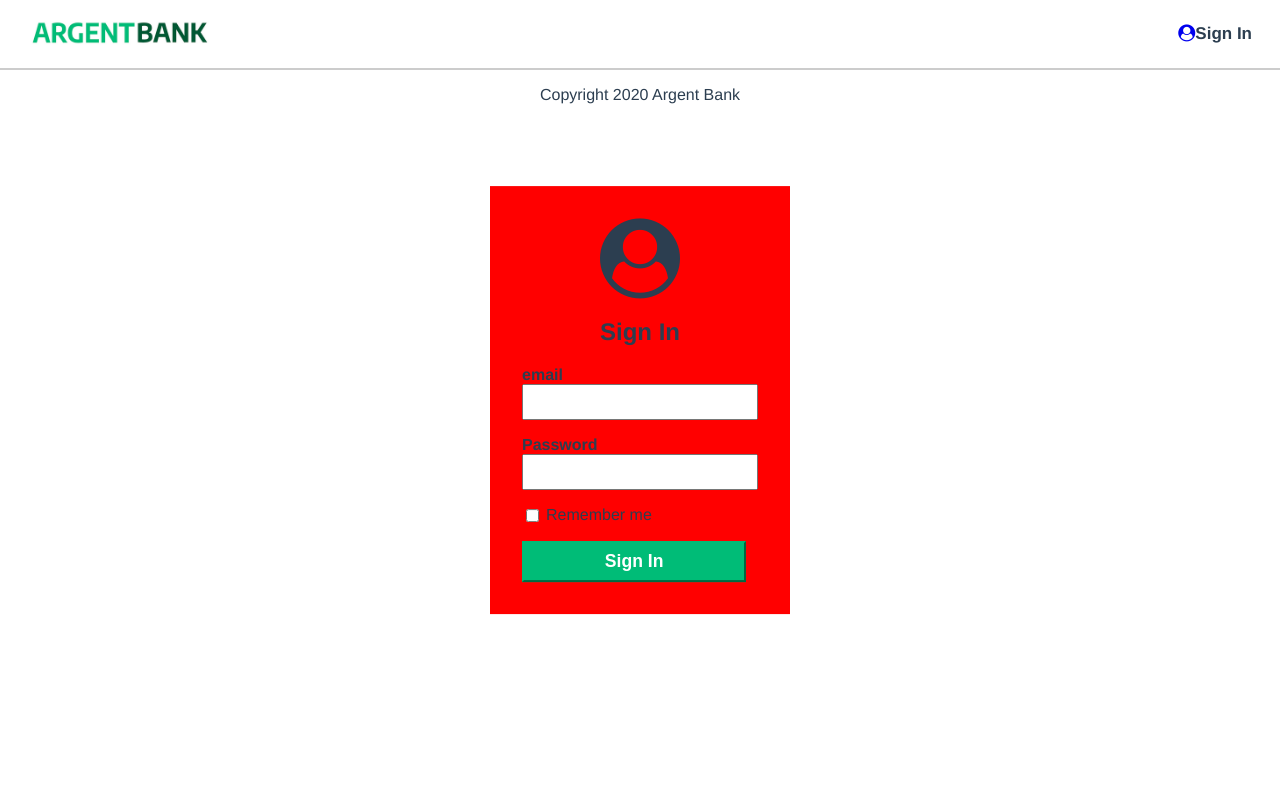
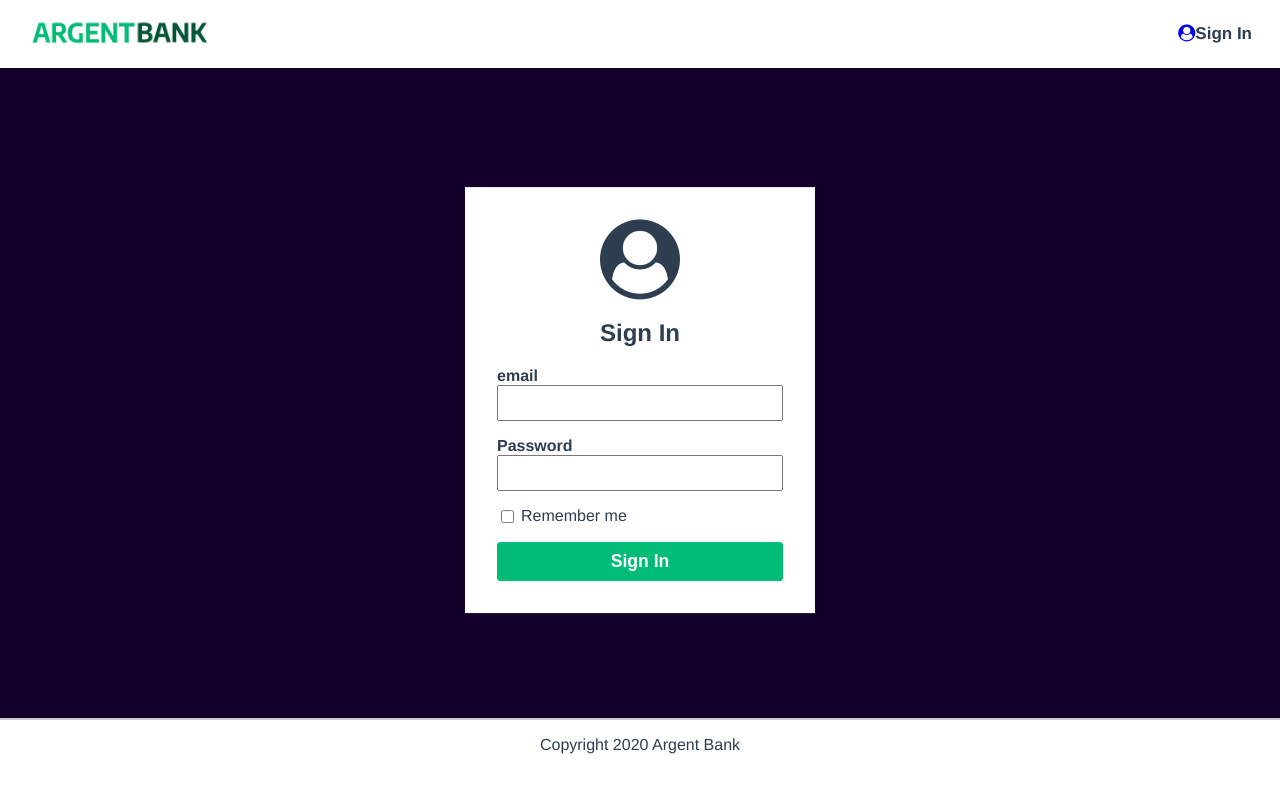
Before and after one commit to SAMIYAghb/ArgentBank, a React (Vite) app: page /login in a window 1280 px wide. Shown: the top 792 px of the page. Built offline with nearby package versions, Linux system fonts and the light colour scheme.

Commit message:
"update css & add remember me functionality"

```diff
--- a/src/components/BaseLayout/BaseLayout.jsx
+++ b/src/components/BaseLayout/BaseLayout.jsx
@@ -1,12 +1,15 @@
 import { Outlet } from 'react-router-dom';
 import Navbar from './../Navbar/Navbar';
 import Footer from '../Footer/Footer';
+import '../../css/main.css'
 
 const BaseLayout = () => {
   return (
     <>
         <Navbar/>
+        <main className="main">
           <Outlet/>
+        </main>
         <Footer/>
     </>
   )
--- a/src/components/Card/Card.module.css
+++ b/src/components/Card/Card.module.css
@@ -8,7 +8,7 @@
     border: 2px solid #b9c7d5;
 }
 .viewButton{
-    padding: 8px;
+    padding: 8px 10px;
     border: none;
     border-radius: 5px;
     background: #6558f5;
@@ -16,6 +16,11 @@
     cursor: pointer;
 }
 
+.viewButton:hover{
+    border: 2px solid #6558f5;
+    color: #6558f5;
+    background:#fff;
+}
 .cardContent{
     text-align: left;
 }
--- a/src/css/main.css
+++ b/src/css/main.css
@@ -11,16 +11,18 @@ body {
   display: flex;
   flex-direction: column;
   min-height: 100vh;
-  /* max-height: 100vh; */
+
+}
+* {
+  box-sizing: border-box;
 }
 
 .main {
-  flex: 1;
+  flex: 1;/* Permet à la section principale de prendre l'espace disponible */
 }
 
 .bg-dark {
   background-color: #12002b;
-  /* height: 70vh; */
 }
 /*  */
 .sr-only {
@@ -42,7 +44,6 @@ body {
   justify-content: space-between;
   align-items: center;
   padding: 5px 20px;
-  /* background: yellow; */
 }
 
 .main-nav span {
@@ -83,7 +84,6 @@ body {
 }
 
 .hero {
-  /* background-image: url('../img/bank-tree.jpeg'); */
   background-image: url('../assets/img/bank-tree.jpeg');
   background-position: 0 -50px;
   background-size: cover;
@@ -170,14 +170,12 @@ body {
 
 .login{
   background-color: #12002b;
+  height: calc(100vh - 150px);
 }
 .sign-in-content {
   box-sizing: border-box;
-  background-color: red;
-  /* background-color: white; */
-  width: 300px;
-  /* margin: 0 auto; */
-  /* margin-top: 3rem; */
+  background-color: white;
+  width: 350px;
   padding: 2rem;
   position: absolute;
   top: 50%;
@@ -186,15 +184,22 @@ body {
 }
 .sign-in-button {
   display: block;
-  width: 95%;
+  width: 100%;
   padding: 8px;
   font-size: 1.1rem;
   font-weight: bold;
   margin-top: 1rem;
-  border-color: #00bc77;
+  border: 1px solid #00bc77;
   background-color: #00bc77;
   color: #fff;
   cursor: pointer;
+  border-radius: 3px;
+}
+
+.sign-in-button:hover{
+  color: #00bc77;
+  background: #fff;
+  border: 3px solid #00bc77;
 }
 .sign-in-icon {
   font-size: 5rem;
@@ -225,15 +230,14 @@ body {
 }
 
 .footer {
-  /* display: flex;
-  justify-content: center; */
-  border-top: 2px solid #ccc;
-  padding: 1rem 0 1.5rem;
-  /* background: blue; */
   position: relative;
   bottom: 0;
   left: 0;
   right: 0;
+  border-top: 2px solid #ccc;
+  padding: 1rem 0 1.5rem;
+  text-align: center;
+  width: 100%;
 }
 
 .footer-text {
--- a/src/pages/Login/Login.jsx
+++ b/src/pages/Login/Login.jsx
@@ -6,11 +6,13 @@ import { loginUser } from '../../Redux/slices/authSlice';
 import { ToastContainer, toast } from 'react-toastify';
 import 'react-toastify/dist/ReactToastify.css';
 import { jwtDecode } from "jwt-decode";
+import '../../css/main.css'
 
 const Login = () => {
 
   const [email, setEmail] = useState('');
   const [password, setPassword] = useState('');
+  const [rememberMe, setRememberMe] = useState(false); // Nouvelle state pour "Remember me"
 
   const dispatch = useDispatch();
   const { isAuthenticated, loading, error } = useSelector((state) => state.auth);
@@ -19,7 +21,9 @@ const Login = () => {
     event.preventDefault();
     dispatch(loginUser({ email, password })); // Appelle la thunk pour faire l'API call // Envoie l'action de login
   };
+
   const navigate = useNavigate();
+
   // Redirige vers la page du compte après la connexion
   useEffect(() => {
     if (isAuthenticated) {
@@ -41,12 +45,20 @@ const Login = () => {
     }
   }, [error]);
 
-
-
+  // Stocke le token en fonction de l'état de "Remember me"
+  useEffect(() => {
+    const token = localStorage.getItem('userToken') || sessionStorage.getItem('userToken');
+    if (isAuthenticated && token) {
+      if (rememberMe) {
+        localStorage.setItem('userToken', token); // Stocker dans localStorage
+      } else {
+        sessionStorage.setItem('userToken', token); // Stocker dans sessionStorage
+      }
+    }
+  }, [isAuthenticated, rememberMe]);
 
   return (
-    <main className="login ">
-      {/* <main className="main bg-dark"> */}
+    <main className="login">
       <section className="sign-in-content">
         <i className="fa fa-user-circle sign-in-icon" />
         <h1>Sign In</h1>
@@ -72,16 +84,16 @@ const Login = () => {
             />
           </div>
           <div className="input-remember">
-            <input type="checkbox" id="remember-me" /><label htmlFor="remember-me">Remember me</label>
+            <input
+              type="checkbox" id="remember-me"
+              checked={rememberMe}
+              onChange={(e) => setRememberMe(e.target.checked)} // Met à jour la state "Remember me"
+            />
+            <label htmlFor="remember-me">Remember me
+            </label>
           </div>
-          {/* PLACEHOLDER DUE TO STATIC SITE */}
-          {/* <Link to='/user' className="sign-in-button">
-          Sign In
-          </Link> */}
-          {/* SHOULD BE THE BUTTON BELOW */}
           <button type='submit' className="sign-in-button" disabled={loading}>{loading ? 'Connexion...' : 'Sign In'}</button>
-          {/* {error && <p className="error">{error}</p>} */}
-          {/* {error && typeof error === 'string' && <p className="error">{error}</p>} */}
+
         </form>
         <ToastContainer />
       </section>
--- a/src/pages/Profile/Profile.jsx
+++ b/src/pages/Profile/Profile.jsx
@@ -2,7 +2,6 @@ import { useState } from "react";
 import Card from "../../components/Card/Card"
 import EditName from "../../components/EditName/EditName "
 import style from './Profile.module.css'
-
 
 const Profile = () => {
   const [isEditing, setIsEditing] = useState(false);
--- a/src/pages/Profile/Profile.module.css
+++ b/src/pages/Profile/Profile.module.css
@@ -14,10 +14,14 @@
 .editName{
     padding: .5rem 1.5rem;
     font-size: 15px;
+    border: 2px solid #6558f5;
+    background: #6558f5;
+    color: #fff;
+    border-radius: 5px;
 }
 .editName:hover{
-    background: #6558f5;
-    color:#fff;
+    border: 2px solid #6558f5;
+    color: #6558f5;
+    background:#fff;
     cursor: pointer;
-    border: none;
 }
```
Also changed, not shown: src/pages/Home/Home.jsx (+1 -72 lines), src/pages/Login/Login.module.css (deleted, +0 -52 lines), 1 other file (tests, documents, lock files or other folders).
